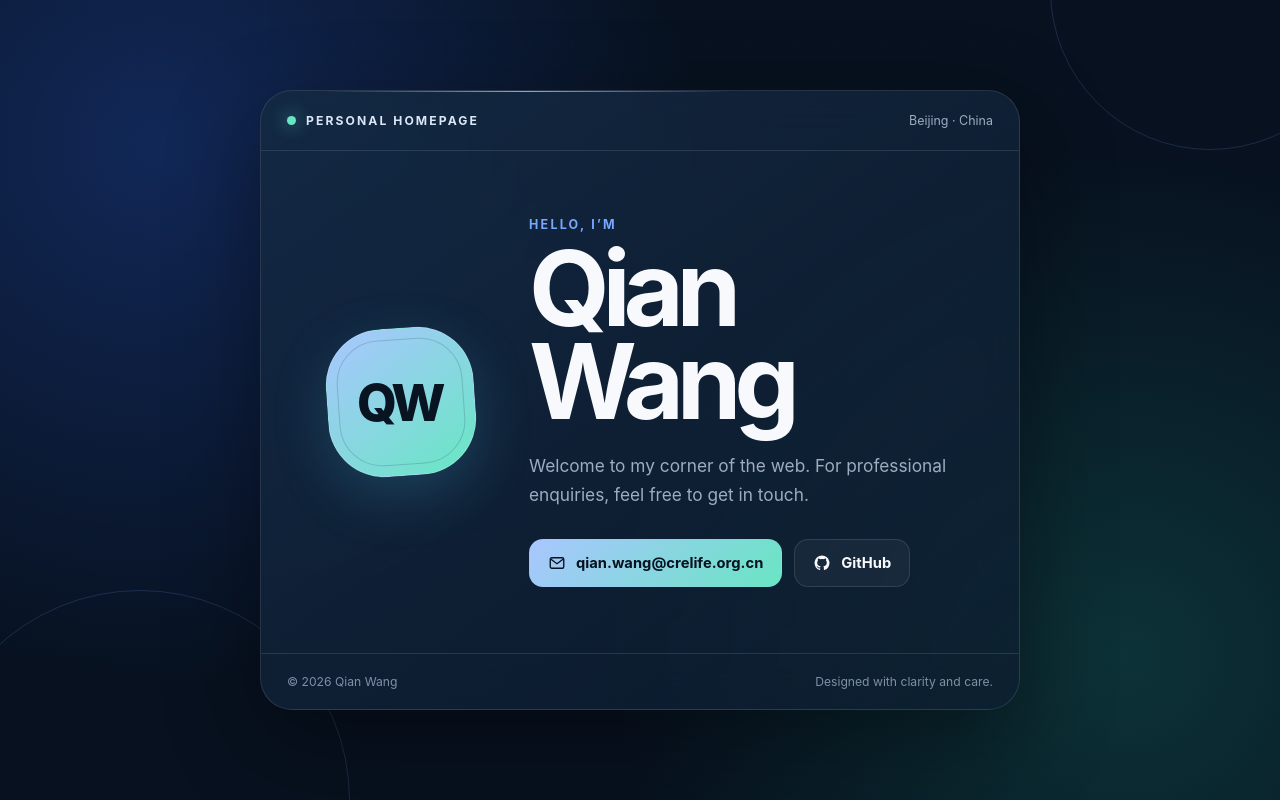
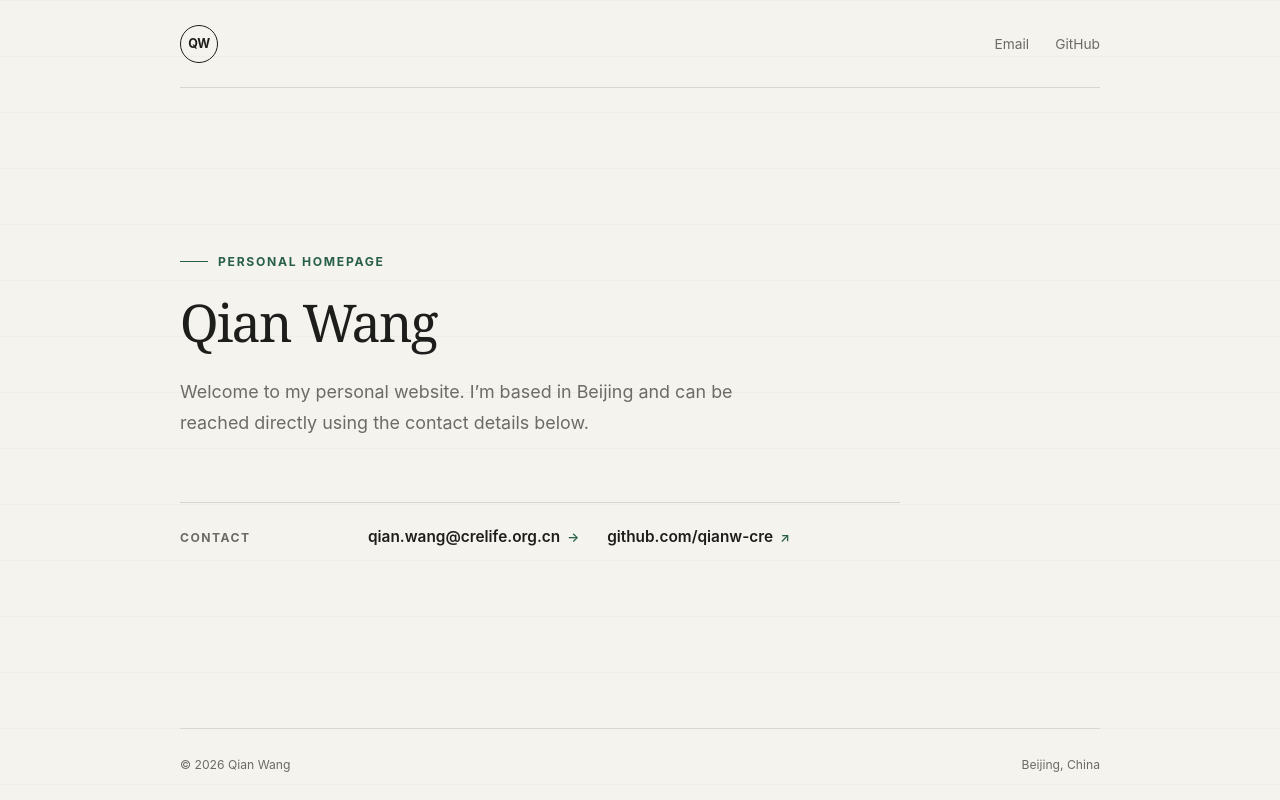
Before and after one commit to qianw-cre/qianw-cre.github.io, a plain HTML site: page index.html in a window 1280 px wide. Drawn offline with Linux system fonts and the light colour scheme.

Commit message:
Refine typography and visual hierarchy

```diff
--- a/index.html
+++ b/index.html
@@ -4,19 +4,17 @@
   <meta charset="utf-8">
   <meta name="viewport" content="width=device-width, initial-scale=1">
   <meta name="description" content="Personal homepage of Qian Wang">
-  <meta name="theme-color" content="#07111f">
+  <meta name="theme-color" content="#f5f3ee">
   <title>Qian Wang</title>
   <style>
     :root {
-      color-scheme: dark;
-      --bg: #07111f;
-      --panel: rgba(13, 29, 48, .72);
-      --line: rgba(255, 255, 255, .11);
-      --text: #f7f9fc;
-      --muted: #9eacc0;
-      --blue: #78a7ff;
-      --mint: #65e6c4;
-      --shadow: 0 30px 90px rgba(0, 0, 0, .38);
+      color-scheme: light;
+      --paper: #f5f3ee;
+      --ink: #1d1d1b;
+      --muted: #6d6b65;
+      --line: #d9d6ce;
+      --accent: #285f4a;
+      --white: #fff;
     }
 
     * { box-sizing: border-box; }
@@ -27,282 +25,210 @@
       margin: 0;
       min-height: 100vh;
       min-height: 100svh;
-      overflow-x: hidden;
-      color: var(--text);
+      color: var(--ink);
       font-family: Inter, ui-sans-serif, system-ui, -apple-system, BlinkMacSystemFont, "Segoe UI", sans-serif;
       background:
-        radial-gradient(circle at 12% 18%, rgba(48, 107, 255, .25), transparent 34rem),
-        radial-gradient(circle at 88% 82%, rgba(38, 213, 173, .17), transparent 32rem),
-        var(--bg);
+        linear-gradient(rgba(29, 29, 27, .026) 1px, transparent 1px),
+        var(--paper);
+      background-size: 100% 56px;
     }
 
-    body::before {
-      content: "";
-      position: fixed;
-      inset: 0;
-      pointer-events: none;
-      opacity: .28;
-      background-image:
-        linear-gradient(rgba(255,255,255,.035) 1px, transparent 1px),
-        linear-gradient(90deg, rgba(255,255,255,.035) 1px, transparent 1px);
-      background-size: 44px 44px;
-      mask-image: linear-gradient(to bottom, black, transparent 82%);
+    .site {
+      width: min(920px, calc(100% - 48px));
+      min-height: 100vh;
+      min-height: 100svh;
+      margin: 0 auto;
+      display: flex;
+      flex-direction: column;
     }
 
-    .orb {
-      position: fixed;
-      width: 320px;
-      aspect-ratio: 1;
-      border: 1px solid rgba(120, 167, 255, .18);
-      border-radius: 50%;
-      pointer-events: none;
-    }
-
-    .orb-one { top: -170px; right: -90px; }
-    .orb-two { bottom: -210px; left: -70px; width: 420px; }
-
-    .page {
-      position: relative;
-      z-index: 1;
-      display: grid;
-      place-items: center;
-      min-height: 100vh;
-      min-height: 100svh;
-      padding: 32px;
-    }
-
-    .card {
-      position: relative;
-      width: min(760px, 100%);
-      overflow: hidden;
-      border: 1px solid var(--line);
-      border-radius: 32px;
-      background: linear-gradient(145deg, rgba(20, 41, 66, .88), var(--panel));
-      box-shadow: var(--shadow);
-      backdrop-filter: blur(22px);
-    }
-
-    .card::before {
-      content: "";
-      position: absolute;
-      top: 0;
-      left: 8%;
-      width: 54%;
-      height: 1px;
-      background: linear-gradient(90deg, transparent, var(--blue), transparent);
-    }
-
-    .topbar {
+    header {
+      height: 88px;
       display: flex;
       align-items: center;
       justify-content: space-between;
-      padding: 22px 26px;
       border-bottom: 1px solid var(--line);
     }
 
-    .brand {
+    .mark {
+      display: inline-grid;
+      place-items: center;
+      width: 38px;
+      height: 38px;
+      border: 1px solid var(--ink);
+      border-radius: 50%;
+      color: var(--ink);
+      font-size: .78rem;
+      font-weight: 750;
+      letter-spacing: -.03em;
+      text-decoration: none;
+    }
+
+    nav {
+      display: flex;
+      align-items: center;
+      gap: 26px;
+    }
+
+    nav a {
+      color: var(--muted);
+      font-size: .86rem;
+      text-decoration: none;
+      transition: color .18s ease;
+    }
+
+    nav a:hover { color: var(--ink); }
+
+    main {
+      flex: 1;
+      display: grid;
+      align-content: center;
+      padding: 88px 0 104px;
+    }
+
+    .eyebrow {
       display: flex;
       align-items: center;
       gap: 10px;
-      color: #dbe6f6;
+      margin: 0 0 24px;
+      color: var(--accent);
       font-size: .76rem;
       font-weight: 700;
-      letter-spacing: .17em;
+      letter-spacing: .14em;
       text-transform: uppercase;
     }
 
-    .brand-dot {
-      width: 9px;
-      height: 9px;
-      border-radius: 50%;
-      background: var(--mint);
-      box-shadow: 0 0 18px rgba(101, 230, 196, .8);
+    .eyebrow::before {
+      content: "";
+      width: 28px;
+      height: 1px;
+      background: currentColor;
     }
 
-    .availability {
-      color: var(--muted);
-      font-size: .78rem;
+    h1 {
+      max-width: 720px;
+      margin: 0;
+      font-family: Georgia, "Times New Roman", serif;
+      font-size: clamp(2.5rem, 5vw, 3.25rem);
+      font-weight: 500;
+      line-height: 1.1;
+      letter-spacing: -.035em;
     }
 
-    .content {
-      display: grid;
-      grid-template-columns: auto 1fr;
-      gap: clamp(28px, 6vw, 54px);
-      align-items: center;
-      padding: clamp(38px, 7vw, 66px);
+    .intro {
+      max-width: 590px;
+      margin: 26px 0 0;
+      color: var(--muted);
+      font-size: clamp(1rem, 1.8vw, 1.12rem);
+      line-height: 1.75;
     }
 
-    .monogram {
-      position: relative;
+    .contact {
       display: grid;
-      place-items: center;
-      width: clamp(112px, 18vw, 148px);
-      aspect-ratio: 1;
-      border: 1px solid rgba(255,255,255,.15);
-      border-radius: 38%;
-      color: #081422;
-      font-size: clamp(2rem, 5vw, 3.2rem);
-      font-weight: 800;
-      letter-spacing: -.08em;
-      background: linear-gradient(145deg, #a9c6ff, #68e7c3);
-      box-shadow: 0 18px 55px rgba(71, 176, 213, .22);
-      transform: rotate(-4deg);
+      grid-template-columns: 160px 1fr;
+      gap: 28px;
+      align-items: start;
+      max-width: 720px;
+      margin-top: 64px;
+      padding-top: 24px;
+      border-top: 1px solid var(--line);
     }
 
-    .monogram span { transform: rotate(4deg) translateX(-2px); }
-
-    .monogram::after {
-      content: "";
-      position: absolute;
-      inset: 10px;
-      border: 1px solid rgba(7,17,31,.16);
-      border-radius: 34%;
-    }
-
-    .kicker {
-      margin: 0 0 10px;
-      color: var(--blue);
-      font-size: .78rem;
+    .contact-label {
+      margin: 3px 0 0;
+      color: var(--muted);
+      font-size: .76rem;
       font-weight: 700;
-      letter-spacing: .18em;
+      letter-spacing: .12em;
       text-transform: uppercase;
     }
 
-    h1 {
-      margin: 0;
-      font-size: clamp(3.1rem, 9vw, 6.5rem);
-      line-height: .9;
-      letter-spacing: -.07em;
+    .links {
+      display: flex;
+      flex-wrap: wrap;
+      gap: 10px 28px;
     }
 
-    .intro {
-      max-width: 440px;
-      margin: 22px 0 0;
-      color: var(--muted);
-      font-size: clamp(.98rem, 2vw, 1.08rem);
-      line-height: 1.7;
+    .links a {
+      position: relative;
+      color: var(--ink);
+      font-size: .96rem;
+      font-weight: 600;
+      text-decoration: none;
     }
 
-    .actions {
-      display: flex;
-      flex-wrap: wrap;
-      gap: 12px;
-      margin-top: 30px;
+    .links a::after {
+      content: "↗";
+      margin-left: 7px;
+      color: var(--accent);
+      font-size: .82em;
     }
 
-    .button {
-      display: inline-flex;
-      align-items: center;
-      gap: 10px;
-      min-height: 48px;
-      padding: 0 18px;
-      border: 1px solid var(--line);
-      border-radius: 14px;
-      color: var(--text);
-      font-size: .92rem;
-      font-weight: 650;
-      text-decoration: none;
-      transition: transform .2s ease, border-color .2s ease, background .2s ease;
+    .links a.email::after { content: "→"; }
+
+    .links a:hover { color: var(--accent); }
+
+    a:focus-visible {
+      outline: 2px solid var(--accent);
+      outline-offset: 5px;
+      border-radius: 2px;
     }
 
-    .button-primary {
-      color: #07111f;
-      border-color: transparent;
-      background: linear-gradient(135deg, #a9c6ff, #69e5c3);
-    }
-
-    .button-secondary { background: rgba(255,255,255,.045); }
-
-    .button:hover {
-      transform: translateY(-3px);
-      border-color: rgba(255,255,255,.25);
-    }
-
-    .button:focus-visible {
-      outline: 3px solid rgba(120, 167, 255, .42);
-      outline-offset: 4px;
-    }
-
-    .button svg {
-      width: 18px;
-      height: 18px;
-      flex: 0 0 auto;
-    }
-
-    .footer {
+    footer {
+      min-height: 72px;
       display: flex;
+      align-items: center;
       justify-content: space-between;
-      gap: 16px;
-      padding: 20px 26px;
+      gap: 20px;
       border-top: 1px solid var(--line);
-      color: #7f90a6;
+      color: var(--muted);
       font-size: .76rem;
     }
 
     @media (max-width: 620px) {
-      .page { padding: 18px; }
-      .card { border-radius: 24px; }
-      .availability { display: none; }
-      .content {
+      .site { width: min(100% - 36px, 920px); }
+      header { height: 76px; }
+      nav { gap: 18px; }
+      main { padding: 72px 0 84px; }
+      h1 { font-size: clamp(2.35rem, 12vw, 2.8rem); }
+      .contact {
         grid-template-columns: 1fr;
-        justify-items: start;
-        padding: 38px 28px 42px;
+        gap: 16px;
+        margin-top: 50px;
       }
-      .monogram { width: 104px; }
-      h1 { font-size: clamp(3.6rem, 18vw, 5.4rem); }
-      .actions { width: 100%; }
-      .button { justify-content: center; width: 100%; }
-      .footer { flex-direction: column; }
-    }
-
-    @media (prefers-reduced-motion: reduce) {
-      *, *::before, *::after { scroll-behavior: auto !important; transition: none !important; }
+      .links { flex-direction: column; align-items: flex-start; }
+      footer { align-items: flex-start; flex-direction: column; justify-content: center; padding: 18px 0; }
     }
   </style>
 </head>
 <body>
-  <div class="orb orb-one" aria-hidden="true"></div>
-  <div class="orb orb-two" aria-hidden="true"></div>
+  <div class="site">
+    <header>
+      <a class="mark" href="/" aria-label="Qian Wang home">QW</a>
+      <nav aria-label="Primary navigation">
+        <a href="mailto:qian.wang@crelife.org.cn">Email</a>
+        <a href="https://github.com/qianw-cre" rel="me">GitHub</a>
+      </nav>
+    </header>
 
-  <main class="page">
-    <article class="card" aria-labelledby="name">
-      <header class="topbar">
-        <div class="brand"><span class="brand-dot"></span>Personal homepage</div>
-        <div class="availability">Beijing · China</div>
-      </header>
+    <main>
+      <p class="eyebrow">Personal homepage</p>
+      <h1>Qian Wang</h1>
+      <p class="intro">Welcome to my personal website. I’m based in Beijing and can be reached directly using the contact details below.</p>
 
-      <div class="content">
-        <div class="monogram" aria-hidden="true"><span>QW</span></div>
+      <section class="contact" aria-labelledby="contact-heading">
+        <h2 class="contact-label" id="contact-heading">Contact</h2>
+        <div class="links">
+          <a class="email" href="mailto:qian.wang@crelife.org.cn">qian.wang@crelife.org.cn</a>
+          <a href="https://github.com/qianw-cre" rel="me">github.com/qianw-cre</a>
+        </div>
+      </section>
+    </main>
 
-        <div>
-          <p class="kicker">Hello, I’m</p>
-          <h1 id="name">Qian<br>Wang</h1>
-          <p class="intro">Welcome to my corner of the web. For professional enquiries, feel free to get in touch.</p>
-
-          <nav class="actions" aria-label="Contact links">
-            <a class="button button-primary" href="mailto:qian.wang@crelife.org.cn">
-              <svg viewBox="0 0 24 24" fill="none" stroke="currentColor" stroke-width="1.8" aria-hidden="true">
-                <rect x="3" y="5" width="18" height="14" rx="2"></rect>
-                <path d="m4 7 8 6 8-6"></path>
-              </svg>
-              qian.wang@crelife.org.cn
-            </a>
-
-            <a class="button button-secondary" href="https://github.com/qianw-cre" rel="me">
-              <svg viewBox="0 0 24 24" fill="currentColor" aria-hidden="true">
-                <path d="M12 2a10 10 0 0 0-3.16 19.49c.5.09.68-.22.68-.48v-1.87c-2.78.6-3.37-1.18-3.37-1.18-.45-1.16-1.11-1.47-1.11-1.47-.91-.62.07-.61.07-.61 1 .07 1.53 1.03 1.53 1.03.9 1.53 2.35 1.09 2.92.83.09-.65.35-1.09.64-1.34-2.22-.25-4.56-1.11-4.56-4.94 0-1.09.39-1.98 1.03-2.68-.1-.25-.45-1.27.1-2.64 0 0 .84-.27 2.75 1.02A9.6 9.6 0 0 1 12 6.82c.85 0 1.71.12 2.51.34 1.91-1.29 2.75-1.02 2.75-1.02.55 1.37.2 2.39.1 2.64.64.7 1.03 1.59 1.03 2.68 0 3.84-2.35 4.68-4.58 4.93.36.31.68.92.68 1.86v2.76c0 .27.18.58.69.48A10 10 0 0 0 12 2Z"></path>
-              </svg>
-              GitHub
-            </a>
-          </nav>
-        </div>
-      </div>
-
-      <footer class="footer">
-        <span>© 2026 Qian Wang</span>
-        <span>Designed with clarity and care.</span>
-      </footer>
-    </article>
-  </main>
+    <footer>
+      <span>© 2026 Qian Wang</span>
+      <span>Beijing, China</span>
+    </footer>
+  </div>
 </body>
 </html>
```
